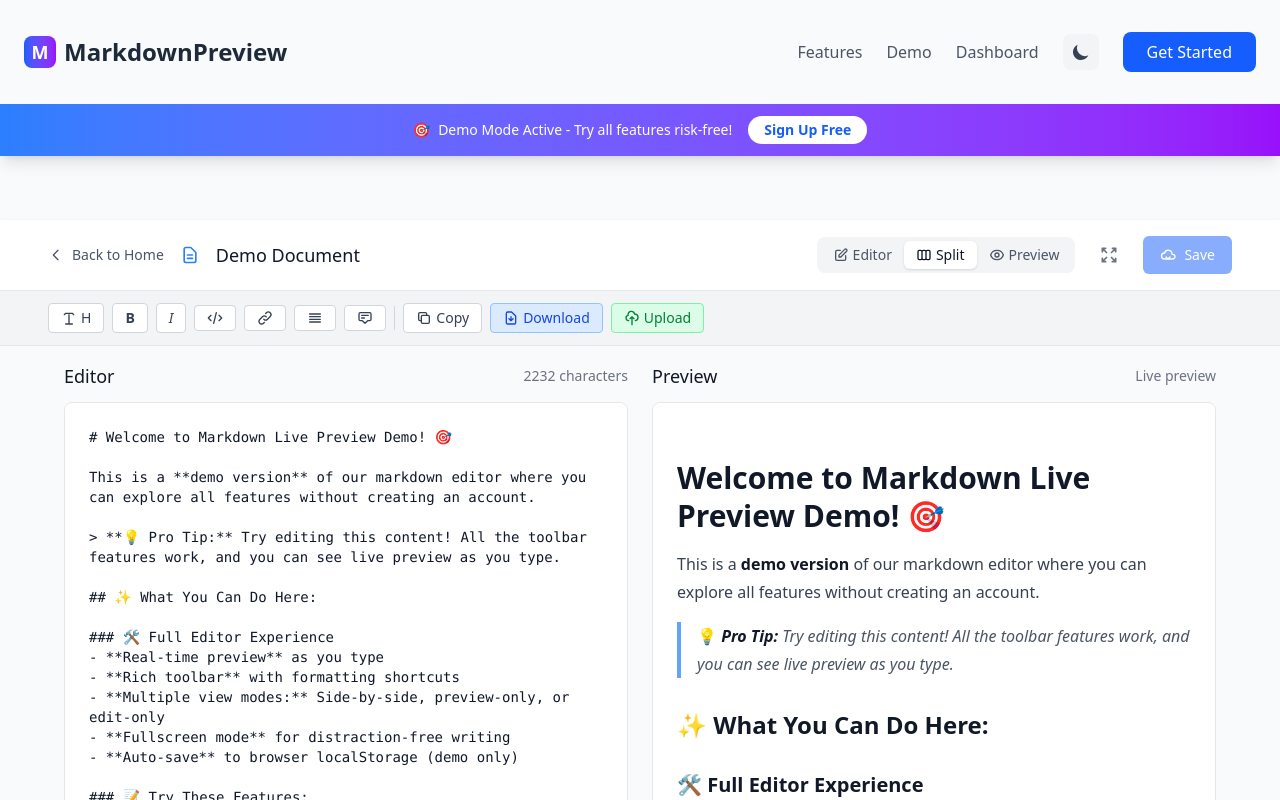
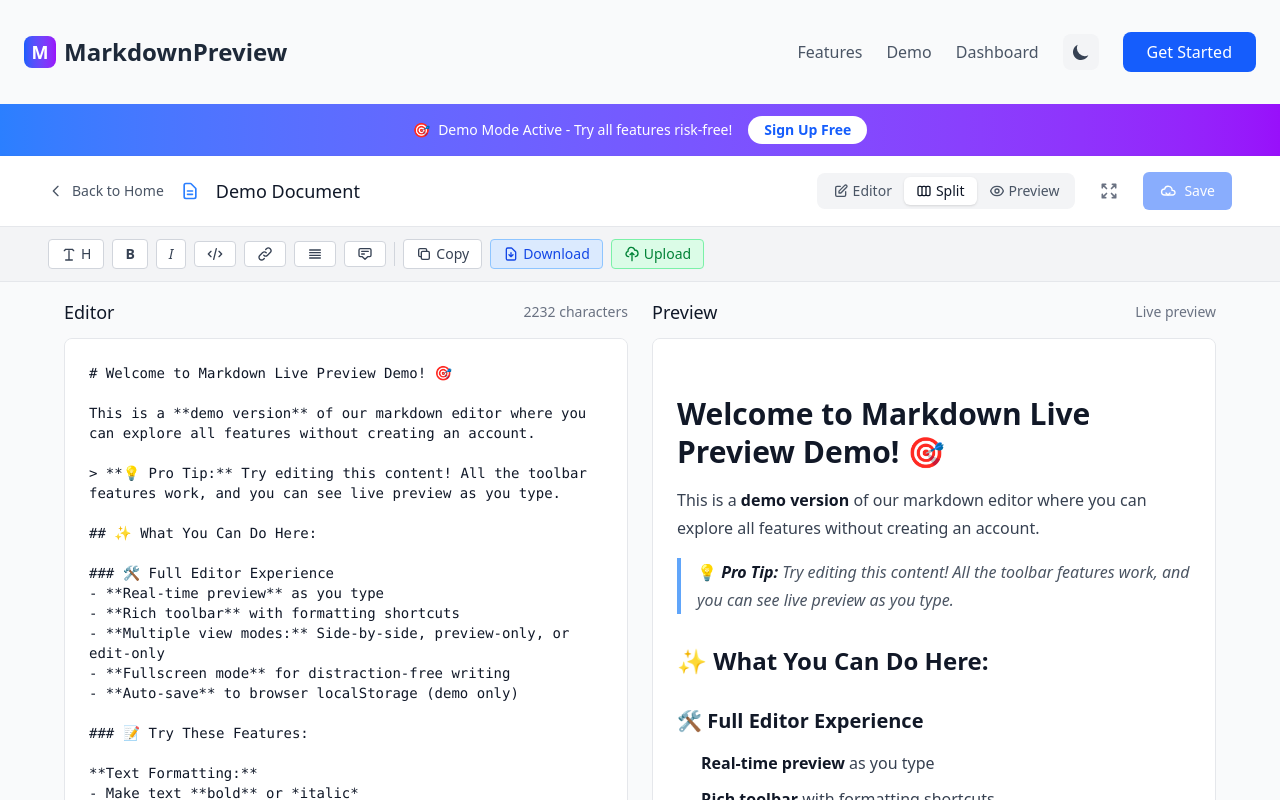
Before and after one commit to Soumen3/Markdown_Previewer, a React (Vite) app: page /demo in a window 1280 px wide. Shown: the top 800 px of the page. Built offline with nearby package versions, Linux system fonts and the light colour scheme; no server answers.

Commit message:
demo page padding

```diff
--- a/src/pages/DemoEditor.jsx
+++ b/src/pages/DemoEditor.jsx
@@ -322,7 +322,7 @@
         </div>
       )}
 
-      <div className="flex flex-col h-screen pt-16">
+      <div className="flex flex-col h-screen">
         <EditorHeader {...demoEditorProps} isDemo={true} />
 
         {isPreviewMode && <PreviewModeInfo />}
```
